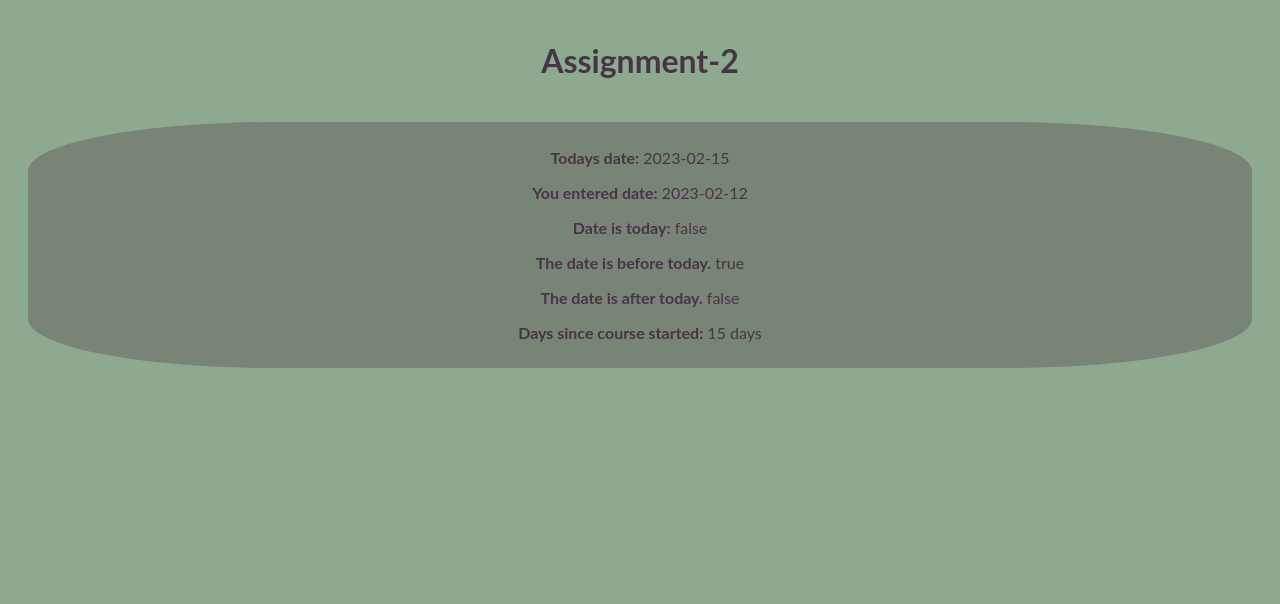
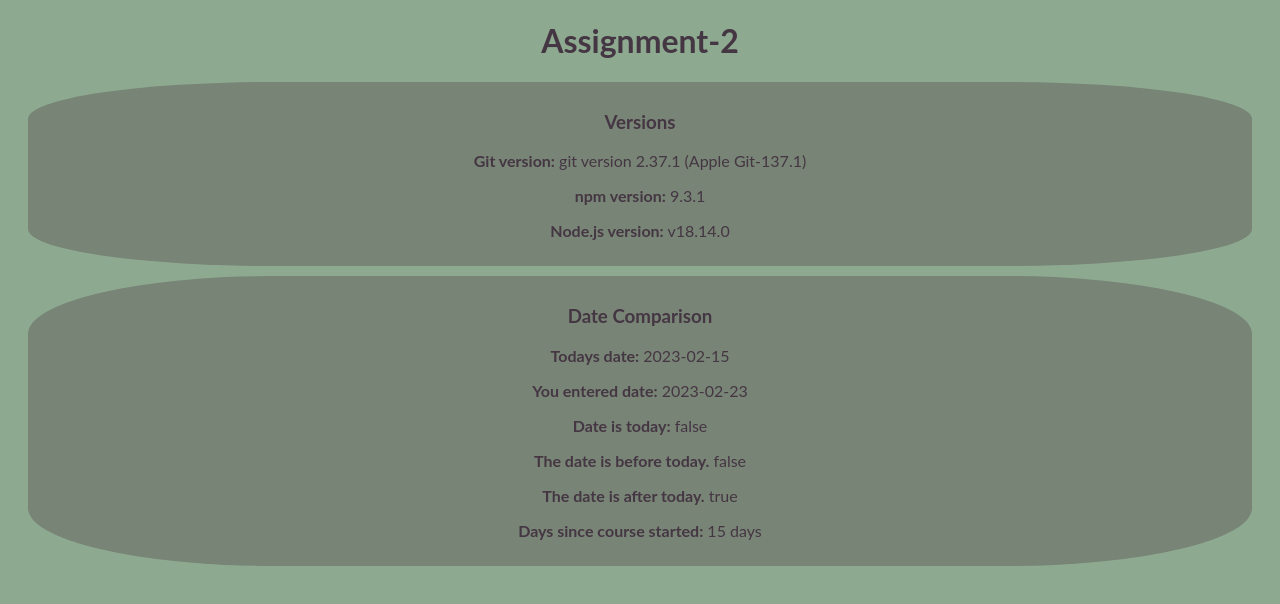
Before and after one commit to Blixt-A/JSFrameWorkAssignment2, a website: page index.html in a window 1280 px wide. Drawn offline with Linux system fonts and the light colour scheme.

Commit message:
Update html

```diff
--- a/index.html
+++ b/index.html
@@ -4,35 +4,38 @@
     <head> </head>
     <body>
       <h1>Assignment-2</h1>
-      <div>
+      <section>
+        <h3>Versions</h3>
+        <p><b>Git version:</b> git version 2.37.1 (Apple Git-137.1)</p>
+        <p><b>npm version:</b> 9.3.1</p>
+        <p><b>Node.js version:</b> v18.14.0</p>
+      </section>
+      <section>
+        <h3>Date Comparison</h3>
         <p><b>Todays date:</b> 2023-02-15</p>
-        <p><b>You entered date:</b> 2023-02-12</p>
+        <p><b>You entered date:</b> 2023-02-23</p>
         <p><b>Date is today:</b> false</p>
-        <p><b>The date is before today.</b> true</p>
-        <p><b>The date is after today.</b> false</p>
+        <p><b>The date is before today.</b> false</p>
+        <p><b>The date is after today.</b> true</p>
         <p><b>Days since course started:</b> 15 days</p>
-      </div>
+      </section>
+
       <style>
         body {
           background: #8DAA91;
         }
-        h1 {
-          color: #453643;
-          font-family: 'Lato', sans-serif;
-          padding: 20px;
-          text-align: center;
-        }
-        div {
-          background: #788475;
-          border-radius: 20%;
-          margin: 0 20px 0 20px;
-          padding: 10px;
-        }
-        p {
+        h1, h3, p {
           color: #453643;
           font-family: 'Lato', sans-serif;
           text-align: center;
         }
+        section {
+          background: #788475;
+          border-radius: 20%;
+          margin: 0 20px 10px 20px;
+          padding: 10px;
+        }
       </style>
+
     </body>
   </html>
```
Also changed, not shown: index.js (+18 -15 lines), index.md (+3 -3 lines).
